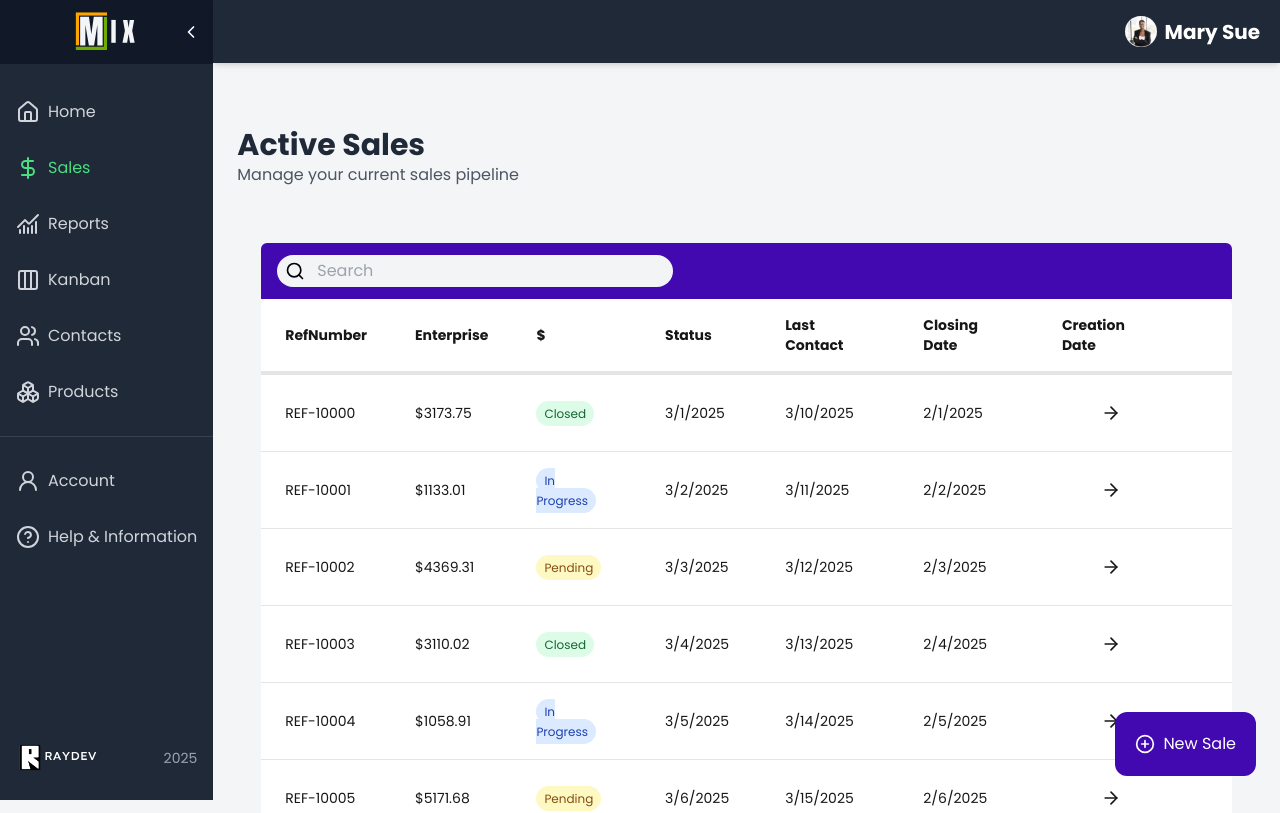
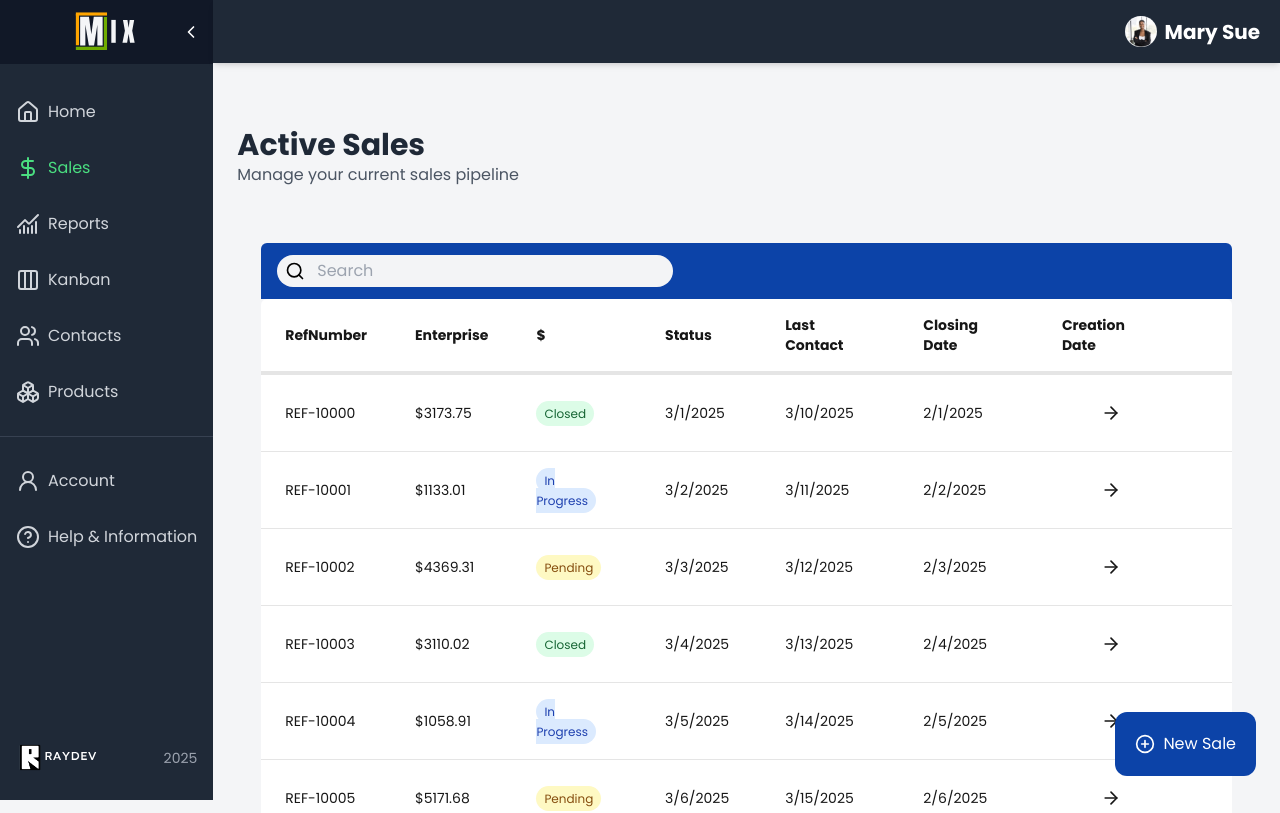
Before and after one commit to BlueE-05/MIX, a Next.js app in the folder MIX-Frontend/: page /crm/sales in a window 1280 px wide. Shown: the top 813 px of the page. Built offline with nearby package versions, Linux system fonts and the light colour scheme.

Commit message:
Product: Cambio del boton '...' a '->' | Sales: Cambio del color en la tabla y el boton

```diff
--- a/MIX-Frontend/src/app/crm/products/page.tsx
+++ b/MIX-Frontend/src/app/crm/products/page.tsx
@@ -5,7 +5,7 @@ import { ReactNode } from 'react';
 import CustomTable from '@/components/Tables/CustomTable';
 import Formulario, { ProductData } from '@/components/Forms/ProductsForms';
 import RoundedButton from '@/components/Buttons/RoundedButton';
-import PointsButton from '@/components/Buttons/PointsButton';
+import ArrowRightButton from "@/components/Buttons/ArrowRightButton";
 import { CirclePlus } from 'lucide-react';
 
 interface ProductFromAPI {
@@ -44,7 +44,7 @@ export default function ProductPage() {
         unitaryPrice: product.UnitaryPrice,
         commission: product.Commission,
         productSheet: <a key={`link-${index}`} href={`/files/${product.RefNum}.pdf`} className="text-blue-500 underline">View Sheet</a>,
-        actions: <PointsButton key={`points-${index}`} />,
+        actions: <ArrowRightButton key={`arrow-${index}`} />
       };
     });
 
--- a/MIX-Frontend/src/app/crm/sales/page.tsx
+++ b/MIX-Frontend/src/app/crm/sales/page.tsx
@@ -86,14 +86,14 @@ export default function SalesPage() {
 
           <div className="fixed bottom-6 right-6">
             <div onClick={() => setShowForm(true)} className='cursor-pointer'>
-              <RoundedButton color="#4209B0" text="New Sale" Icon={CirclePlus} /> {/*Aqui esta el color del boton*/}
+              <RoundedButton color="#0C43A8" text="New Sale" Icon={CirclePlus} /> {/*Aqui esta el color del boton*/}
             </div>
           </div>
         </div>
 
         {/* Table Container */}
         <div className="rounded-xl p-4 sm:p-6 overflow-visible">
-          <CustomTable headers={salesHeaders} data={salesData} color="#4209B0" /> {/*Aqui esta el color de la tabla*/}
+          <CustomTable headers={salesHeaders} data={salesData} color="#0C43A8" /> {/*Aqui esta el color de la tabla*/}
         </div>
       </div>
 
```
